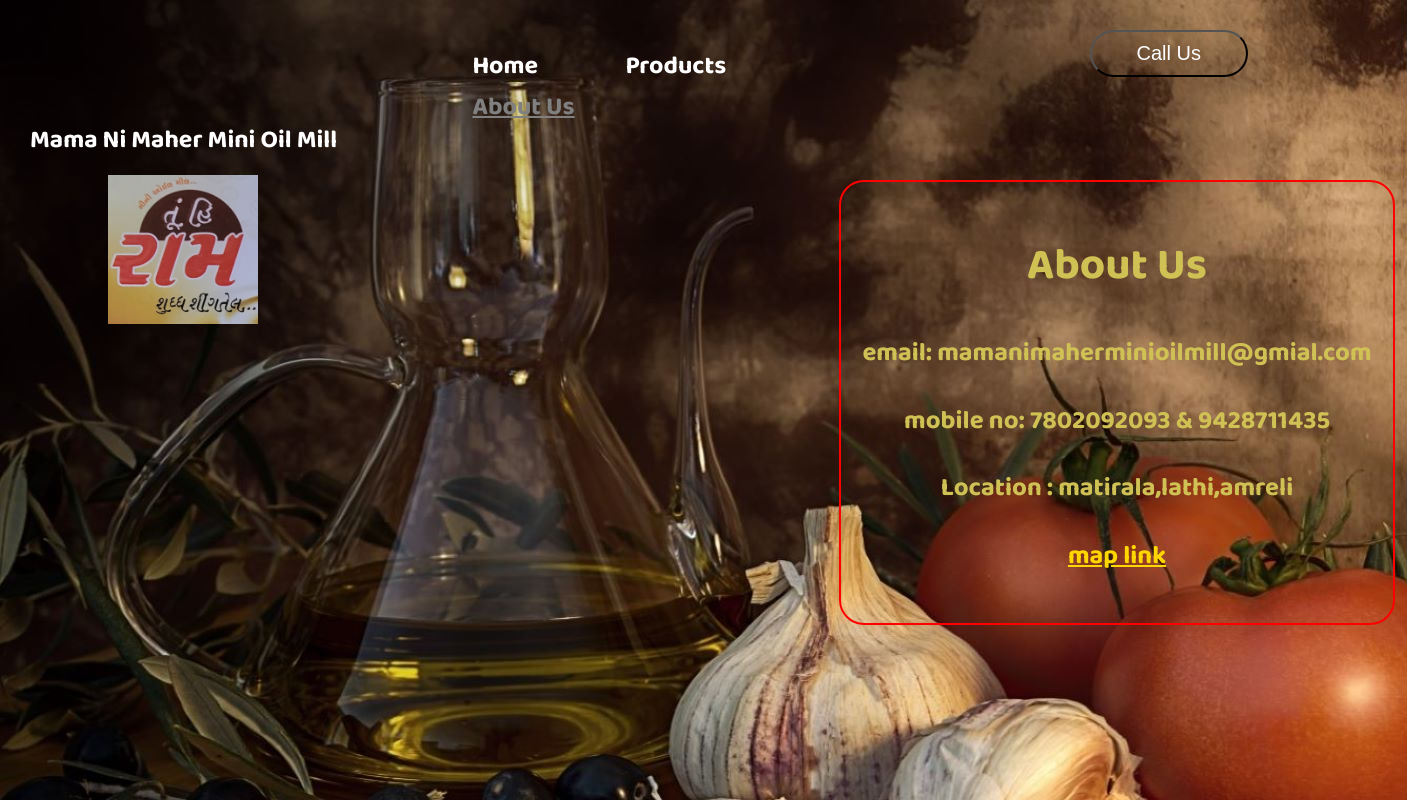
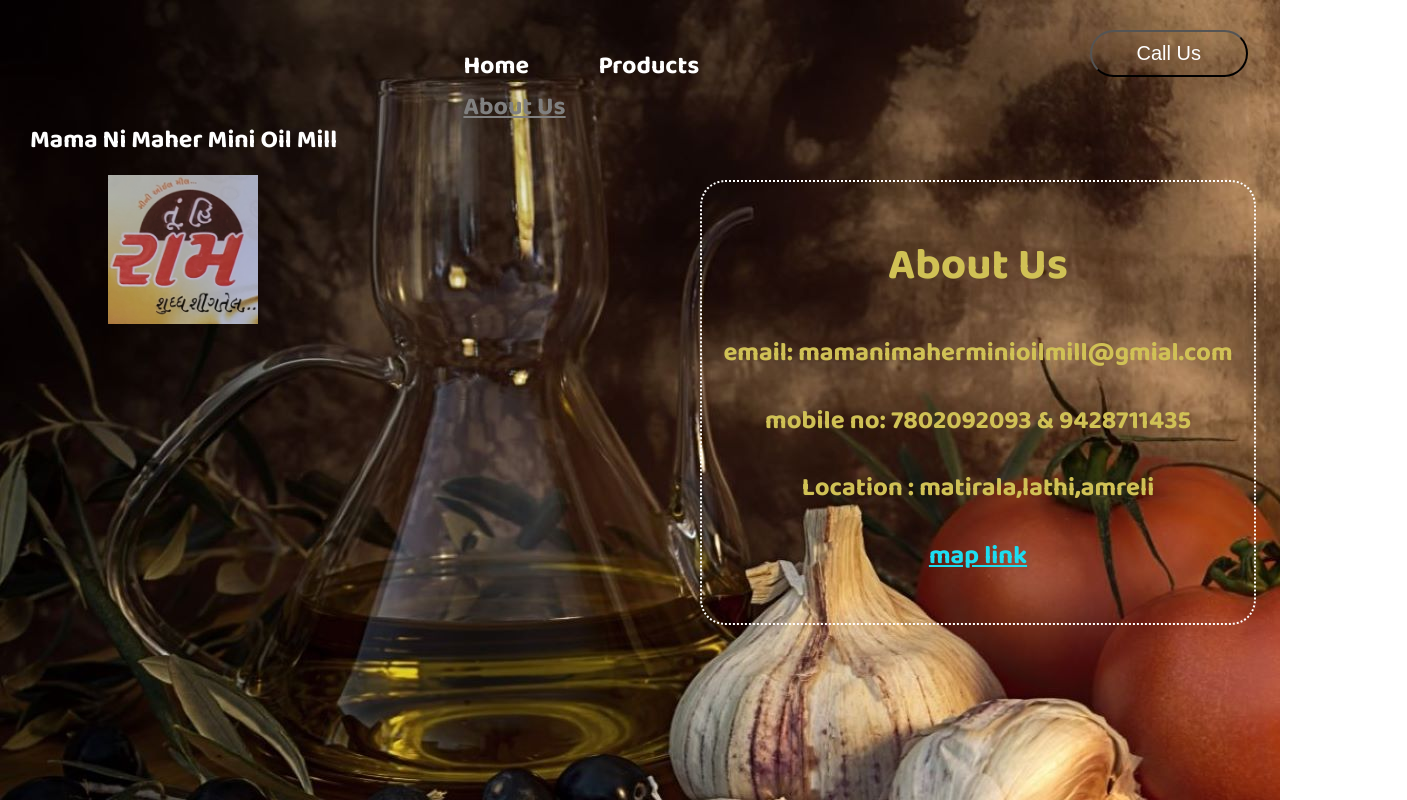
Before and after one commit to umangborsaniya/wtp, a plain HTML site: page MILL/HTML/about.html in a window 1280 px wide. Shown: the whole page, 1407 px wide, since content can reach past the window. Drawn offline with Linux system fonts and the light colour scheme.

Commit message:
Add files via upload

```diff
--- a/MILL/HTML/about.html
+++ b/MILL/HTML/about.html
@@ -46,6 +46,7 @@
         .navbar {
 
             display: inline-block;
+            beckgroung-color:black;
         }
 
         .navbar li {
@@ -56,7 +57,7 @@
 
         .navbar li a {
             text-decoration: none;
-            padding: 12px 42px;
+           padding: 12px 33px;
             color: white;
         }
 
@@ -96,14 +97,14 @@
             width: 40%;
             text-align:center;
             padding: 20px 20px 20px 20px;
-            border: 2px solid red;
+            border: 2px dotted white;
             font-size: 22px;
             color: rgb(208 193 85);
             border-radius: 25px;
-            margin: 6px 12px 13px 839px;
+            margin: 6px 12px 13px 700px;
         }
         .abc{
-            color: gold;
+            color: #1dddf1;
         }
     </style>
 </head>
```
Also changed, not shown: MILL/HTML/HOME.html (+2 -1 lines), MILL/HTML/booking.html (+5 -5 lines), MILL/HTML/product.html (+1 -1 lines).
